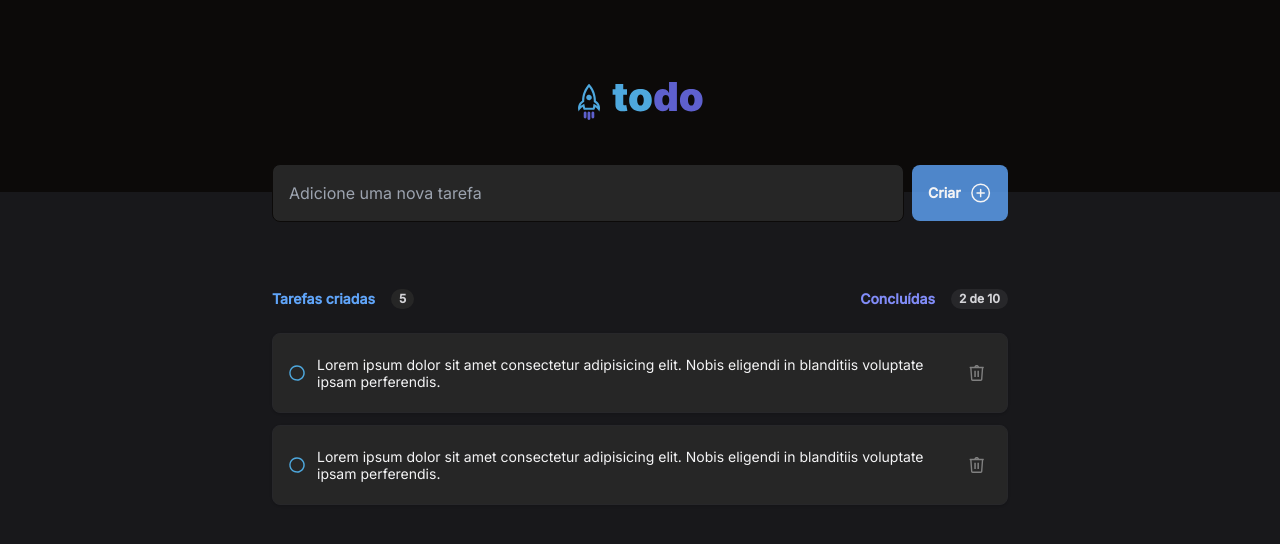
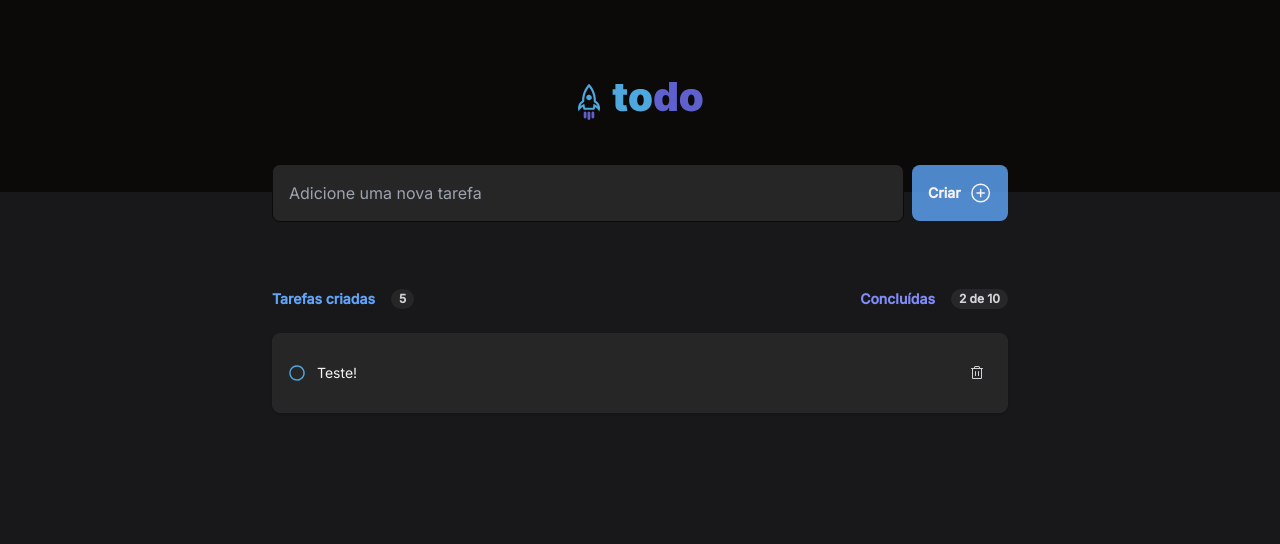
Before and after one commit to Wallauerr/ToDoList-react, a React (Vite) app: page / in a window 1280 px wide. Shown: the top 544 px of the page. Built offline with nearby package versions, Linux system fonts and the light colour scheme.

Commit message:
add function create and delete Task

```diff
--- a/src/components/Form.tsx
+++ b/src/components/Form.tsx
@@ -1,21 +1,52 @@
 // import clipBoardIcon from '../assets/Clipboard.svg'
 import { PlusCircle } from '@phosphor-icons/react'
 
+import { useState } from 'react'
 import { Tasks } from './Tasks'
 
 export function Form() {
+  const [task, setTask] = useState(['Teste!'])
+
+  const [newTask, setNewTask] = useState('')
+
+  function handleCreateNewTask() {
+    event?.preventDefault()
+
+    setTask([...task, newTask])
+    setNewTask('')
+  }
+
+  function handleNewTaskChange() {
+    setNewTask(event.target.value)
+  }
+
+  function deleteTask(taskToDelete) {
+    const taskWithOutDeletedOne = task.filter((task) => {
+      return task !== taskToDelete
+    })
+
+    setTask(taskWithOutDeletedOne)
+  }
+
   return (
     <section className="w-[46rem] flex flex-col gap-16">
-      <form className="flex justify-center items-center gap-2 -mt-7">
+      <form
+        onSubmit={handleCreateNewTask}
+        className="flex justify-center items-center gap-2 -mt-7"
+      >
         <input
-          className="w-[40rem] p-4 bg-neutral-800 rounded-lg border border-stone-950 justify-start items-center inline-flex text-zinc-500 text-base"
+          className="w-[40rem] p-4 bg-neutral-800 rounded-lg border border-stone-950 justify-start items-center inline-flex text-zinc-100 text-base focus:outline outline-1 outline-blue-400"
+          name="task"
           placeholder="Adicione uma nova tarefa"
           type="text"
+          value={newTask}
+          onChange={handleNewTaskChange}
           required
         />
         <button
-          className="w-24 h-14 p-4 bg-blue-400/80 rounded-lg justify-center items-center gap-2 inline-flex text-zinc-100 text-sm font-bold"
+          className="w-24 h-14 p-4 bg-blue-400/80 rounded-lg justify-center items-center gap-2 inline-flex text-zinc-100 text-sm font-bold focus:outline outline-1 outline-blue-400 hover:bg-blue-400 transition duration-200"
           type="submit"
+          title="Criar"
         >
           <p>Criar</p>
           <PlusCircle size={32} />
@@ -45,8 +76,9 @@ export function Form() {
           </div>
         </header>
         <div className="flex flex-col space-y-3">
-          <Tasks />
-          <Tasks />
+          {task.map((task) => {
+            return <Tasks key={task} content={task} onDeleteTask={deleteTask} />
+          })}
         </div>
 
         {/* <div className="w-full mt-6 px-6 py-16 rounded-lg border-t border-zinc-700/95 flex flex-col justify-center items-center">
--- a/src/components/Tasks.tsx
+++ b/src/components/Tasks.tsx
@@ -1,11 +1,18 @@
+import { Trash } from '@phosphor-icons/react'
 import taskCheck from '../assets/Circle.svg'
-import trash from '../assets/Trash.svg'
 
-export function Tasks() {
+export function Tasks({ content, onDeleteTask }) {
+  function handleDeleteTask() {
+    onDeleteTask(content)
+  }
+
   return (
     <div>
       <div className="w-[46rem] h-20 p-4 bg-neutral-800 rounded-lg shadow border border-zinc-800 justify-start items-center gap-3 inline-flex">
-        <button>
+        <button
+          className="rounded-full focus:outline outline-1 outline-blue-400"
+          title="Marcar como finalizado"
+        >
           <img
             src={taskCheck}
             alt="Check circle icon"
@@ -14,12 +21,15 @@ export function Tasks() {
         </button>
         <div>
           <p className="w-[40rem] text-zinc-100 text-sm font-normal font-Inter leading-tight">
-            Lorem ipsum dolor sit amet consectetur adipisicing elit. Nobis
-            eligendi in blanditiis voluptate ipsam perferendis.
+            {content}
           </p>
         </div>
-        <button>
-          <img src={trash} alt="Trash icon" className="w-4 h-4 relative" />
+        <button
+          className="rounded text-zinc-300 focus:outline focus:outline-1 focus:outline-red-400 hover:text-red-400 transition duration-200"
+          title="Deletar"
+          onClick={handleDeleteTask}
+        >
+          <Trash />
         </button>
       </div>
     </div>
```
Also changed, not shown: src/assets/Trash.svg (deleted).
